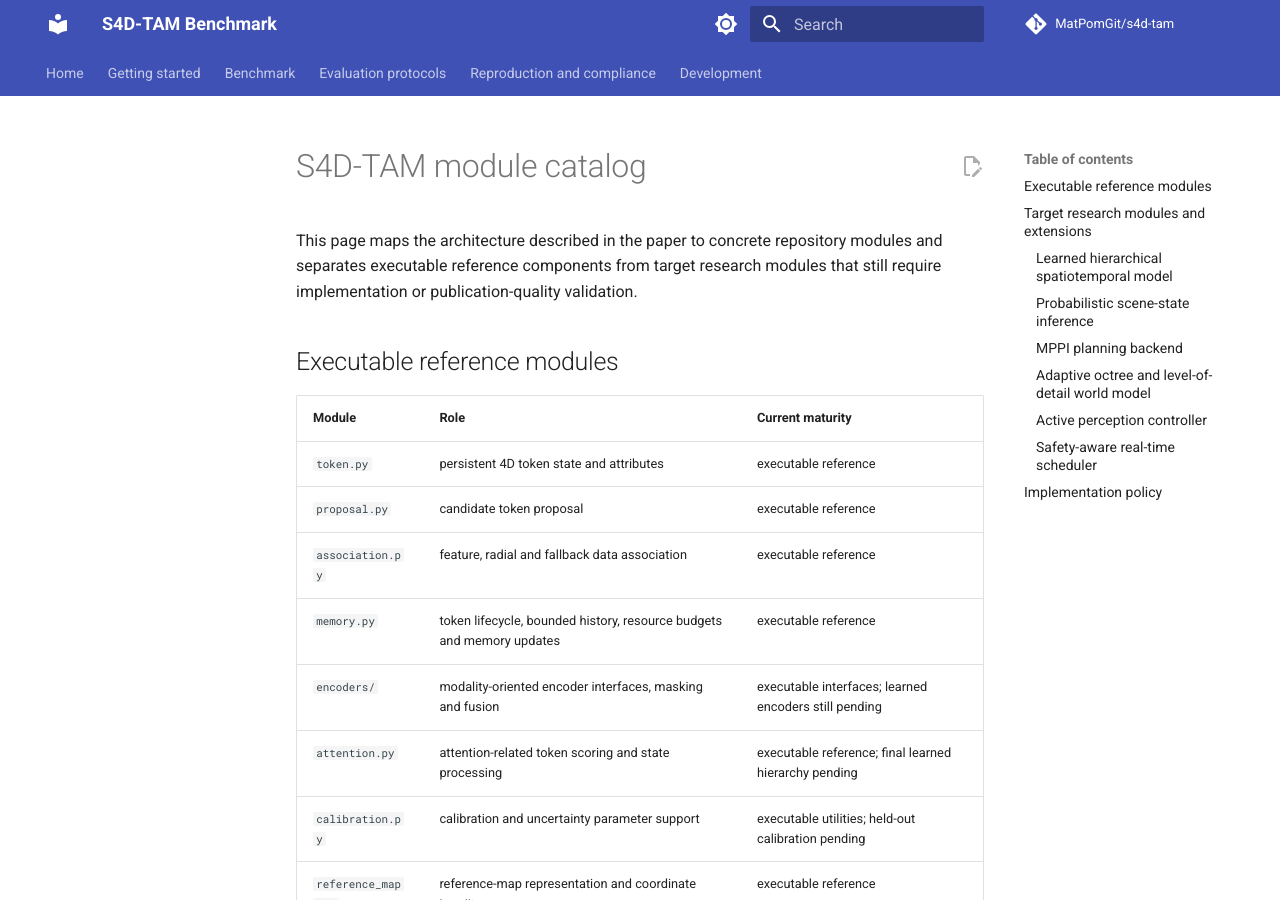
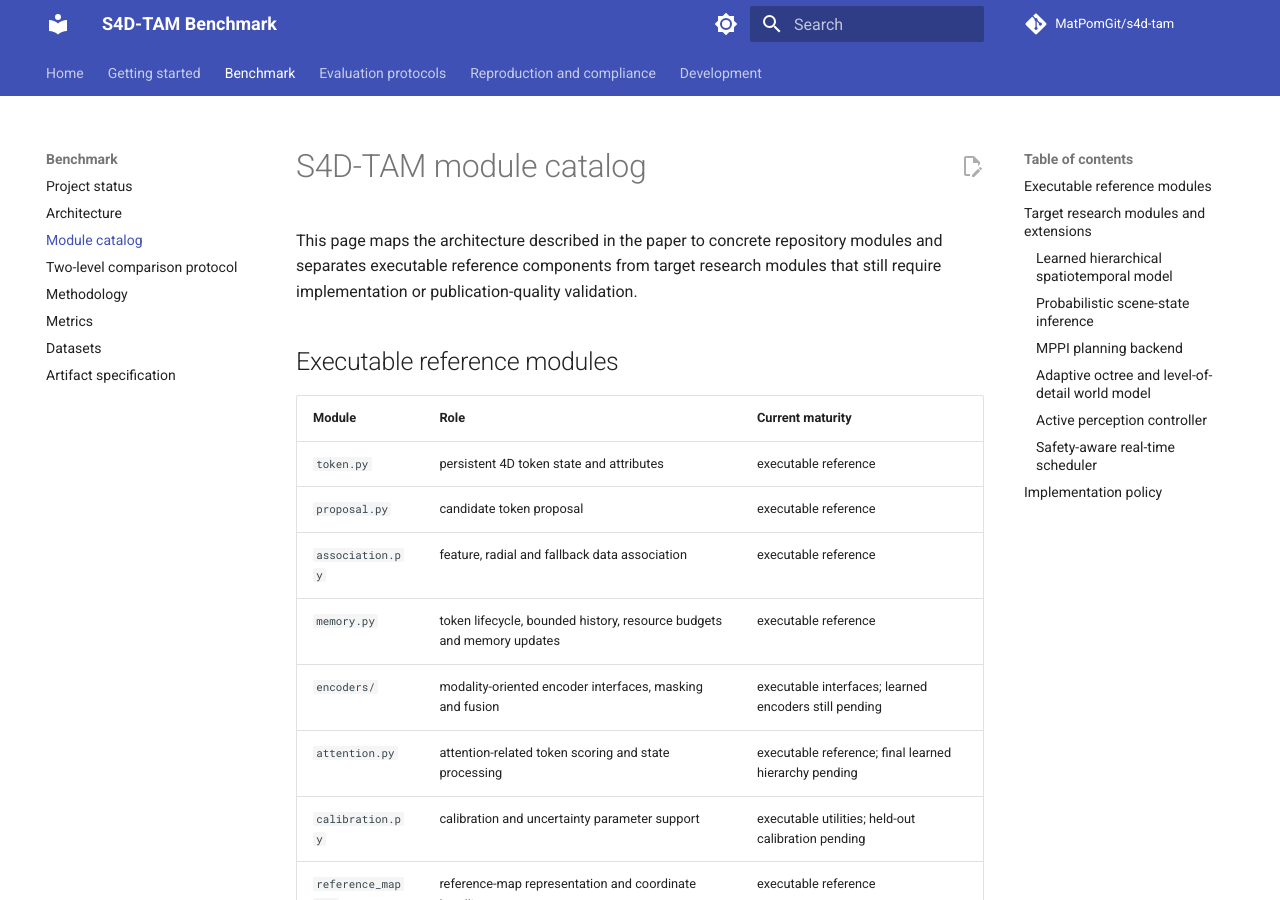
Before and after one commit to MatPomGit/s4d-tam, an MkDocs documentation site: the page built from docs/modules.md, in a window 1280 px wide and 900 px high. Built offline with MkDocs 1.6.1 and Material for MkDocs 9.7.7, drawn with Linux system fonts in a browser that asks for light colours; comment, search, counter and statistics services are not loaded.

Commit message:
docs: expose comparison and module documentation

```diff
--- a/mkdocs.yml
+++ b/mkdocs.yml
@@ -72,6 +72,8 @@ nav:
   - Benchmark:
       - Project status: project-status.md
       - Architecture: architecture.md
+      - Module catalog: modules.md
+      - Two-level comparison protocol: comparison-protocol.md
       - Methodology: methodology.md
       - Metrics: metrics.md
       - Datasets: datasets.md
```
